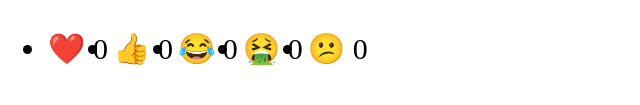
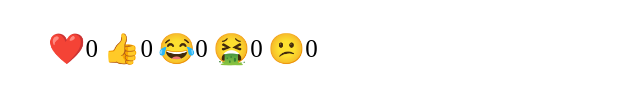
Before and after one commit to Nimarchik/IvanovModernFrontendDeveloper30.10.26, a plain HTML site: page lesson8/index.html in a window 1280 px wide. Shown: the part 511-616 px from the top of the page, without its empty margins (0-640 px from the left). Drawn offline with Linux system fonts and the light colour scheme.

Commit message:
new styles

```diff
--- a/lesson8/style.css
+++ b/lesson8/style.css
@@ -7,12 +7,22 @@
   display: flex;
   gap: 5px;
   font-size: 30px;
+  list-style: none;
 }
 
 .listEmojiItem {
+  display: flex;
+  align-items: center;
   cursor: pointer;
+  -moz-user-select: -moz-none;
+  -o-user-select: none;
+  -khtml-user-select: none;
+  -webkit-user-select: none;
+  user-select: none;
 }
 
 .span {
+  display: flex;
   background-color: rgba(255, 255, 255, .4);
+  font-size: 25px;
 }
--- a/style.css
+++ b/style.css
@@ -3,6 +3,7 @@ html,
 * {
   margin: 0;
   padding: 0;
+
 }
 
 ul {
```
